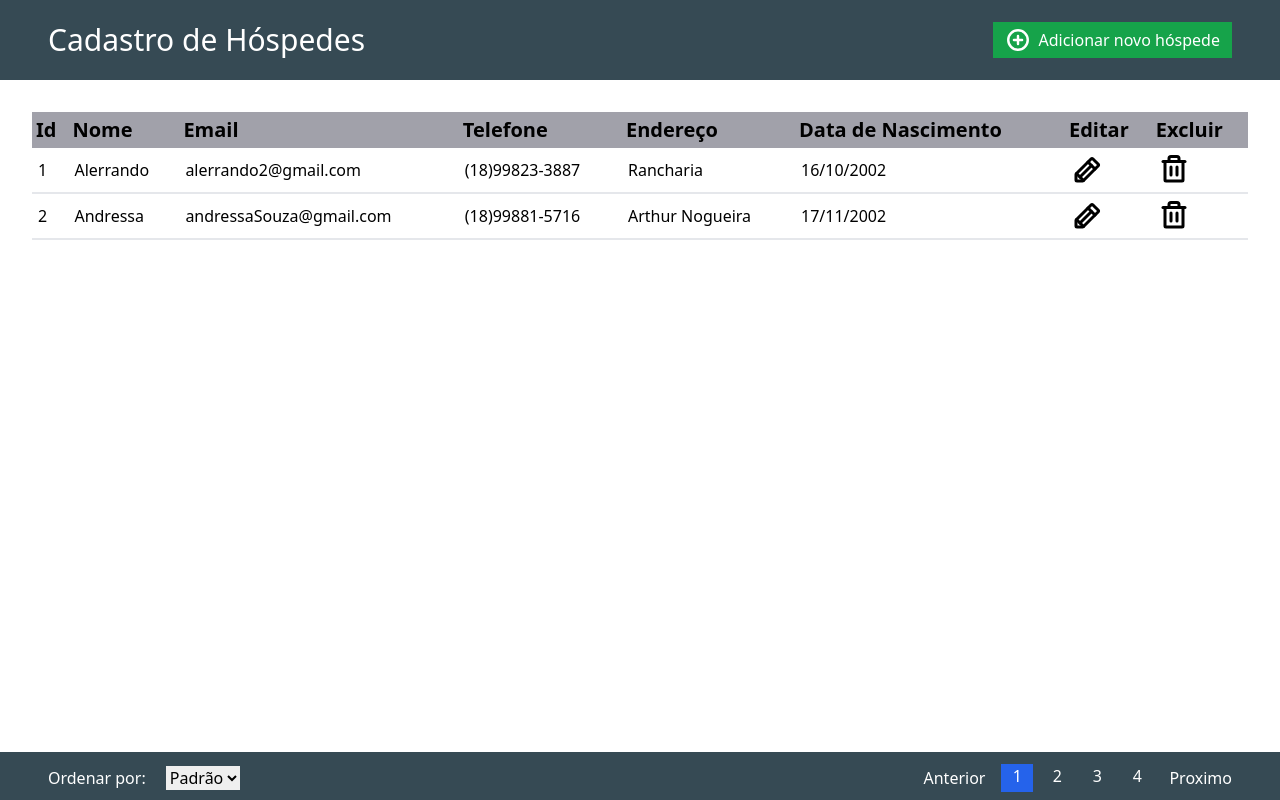
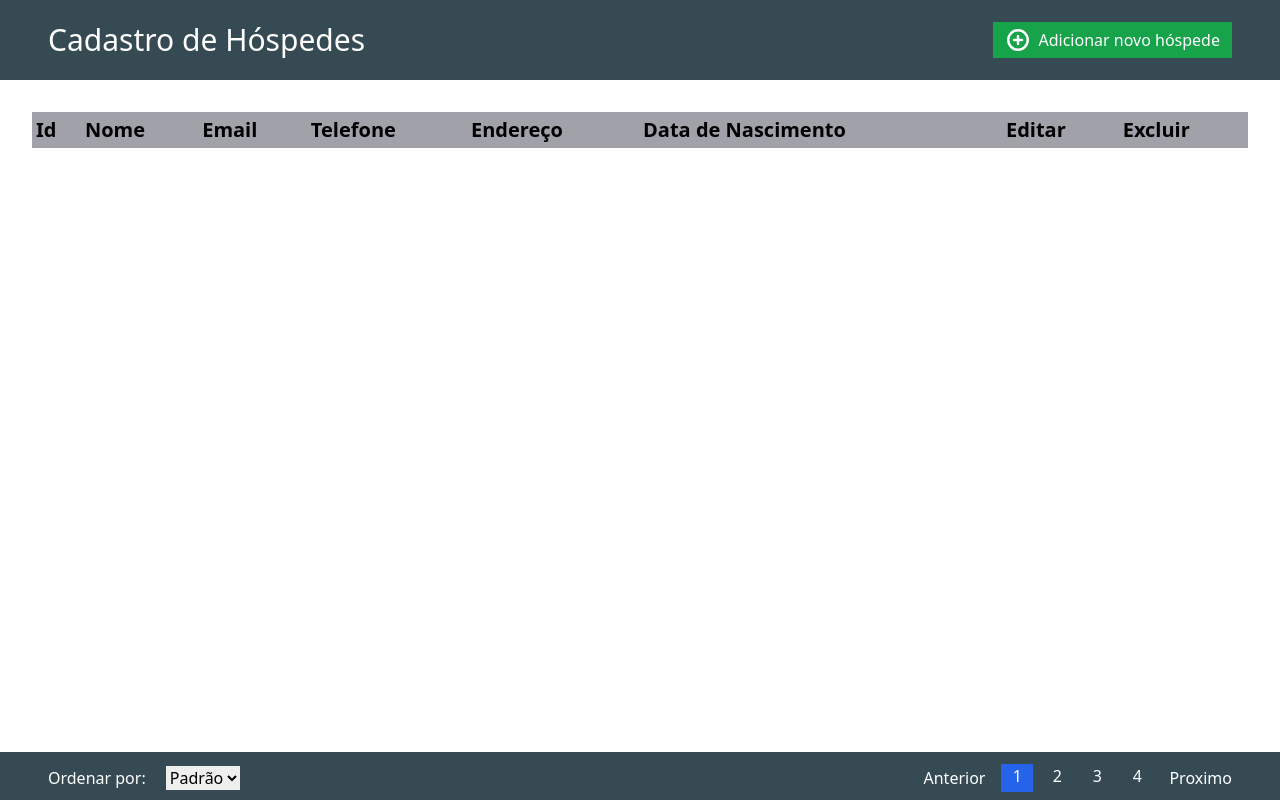
Before and after one commit to Alerrando/Crud-Hotel, a React (Vite) app: page / in a window 1280 px wide. Built offline with nearby package versions, Linux system fonts and the light colour scheme.

Commit message:
registration done

```diff
--- a/src/App.tsx
+++ b/src/App.tsx
@@ -23,14 +23,17 @@ export function App() {
   function addInfos() {
     const infosHospede = {
       nome: inputNome,
-      enail: inputEmail,
+      email: inputEmail,
+      endereco: inputEndereco,
       telefone: inputTelefone,
-      endereco: inputEndereco,
-      calendario: inputCalendario,
+      calendario: new Date(inputCalendario).toLocaleDateString("pt-br"),
     };
 
     setInfos([...infos, infosHospede]);
+    setModal(false)
   }
+
+  console.log(infos)
 
   return (
     <>
@@ -159,34 +162,22 @@ export function App() {
             <th className="p-1 text-start">Excluir</th>
           </thead>
           <tbody>
-            <tr className="border-b-2">
-              <td className="max-h-14 p-[6px] ver">1</td>
-              <td className="max-h-14 p-[6px] ver">Alerrando</td>
-              <td className="max-h-14 p-[6px] ver">alerrando2@gmail.com</td>
-              <td className="max-h-14 p-[6px] ver">(18)99823-3887</td>
-              <td className="max-h-14 p-[6px] ver">Rancharia</td>
-              <td className="max-h-14 p-[6px] ver">16/10/2002</td>
-              <td className="max-h-14 p-[6px] ver">
-                <Pencil size={32} weight="bold" />
-              </td>
-              <td className="max-h-14 p-[6px] ver">
-                <Trash size={32} weight="bold" />
-              </td>
-            </tr>
-            <tr className="border-b-2">
-              <td className="max-h-14 p-[6px] ver">2</td>
-              <td className="max-h-14 p-[6px] ver">Andressa</td>
-              <td className="max-h-14 p-[6px] ver">andressaSouza@gmail.com</td>
-              <td className="max-h-14 p-[6px] ver">(18)99881-5716</td>
-              <td className="max-h-14 p-[6px] ver">Arthur Nogueira</td>
-              <td className="max-h-14 p-[6px] ver">17/11/2002</td>
-              <td className="max-h-14 p-[6px] ver">
-                <Pencil size={32} weight="bold" />
-              </td>
-              <td className="max-h-14 p-[6px] ver">
-                <Trash size={32} weight="bold" />
-              </td>
-            </tr>
+            {infos.map((hospede, index) => (
+              <tr className="border-b-2" key={index}>
+                <td className="max-h-14 p-[6px] ver">{index + 1}</td>
+                <td className="max-h-14 p-[6px] ver">{hospede.nome}</td>
+                <td className="max-h-14 p-[6px] ver">{hospede.email}</td>
+                <td className="max-h-14 p-[6px] ver">{hospede.telefone}</td>
+                <td className="max-h-14 p-[6px] ver">{hospede.endereco}</td>
+                <td className="max-h-14 p-[6px] ver">{hospede.calendario}</td>
+                <td className="max-h-14 p-[6px] ver">
+                  <Pencil size={32} weight="bold" className="cursor-pointer" />
+                </td>
+                <td className="max-h-14 p-[6px] ver">
+                  <Trash size={32} weight="bold" className="cursor-pointer" />
+                </td>
+              </tr>
+            ))}
           </tbody>
         </table>
       </main>
```
